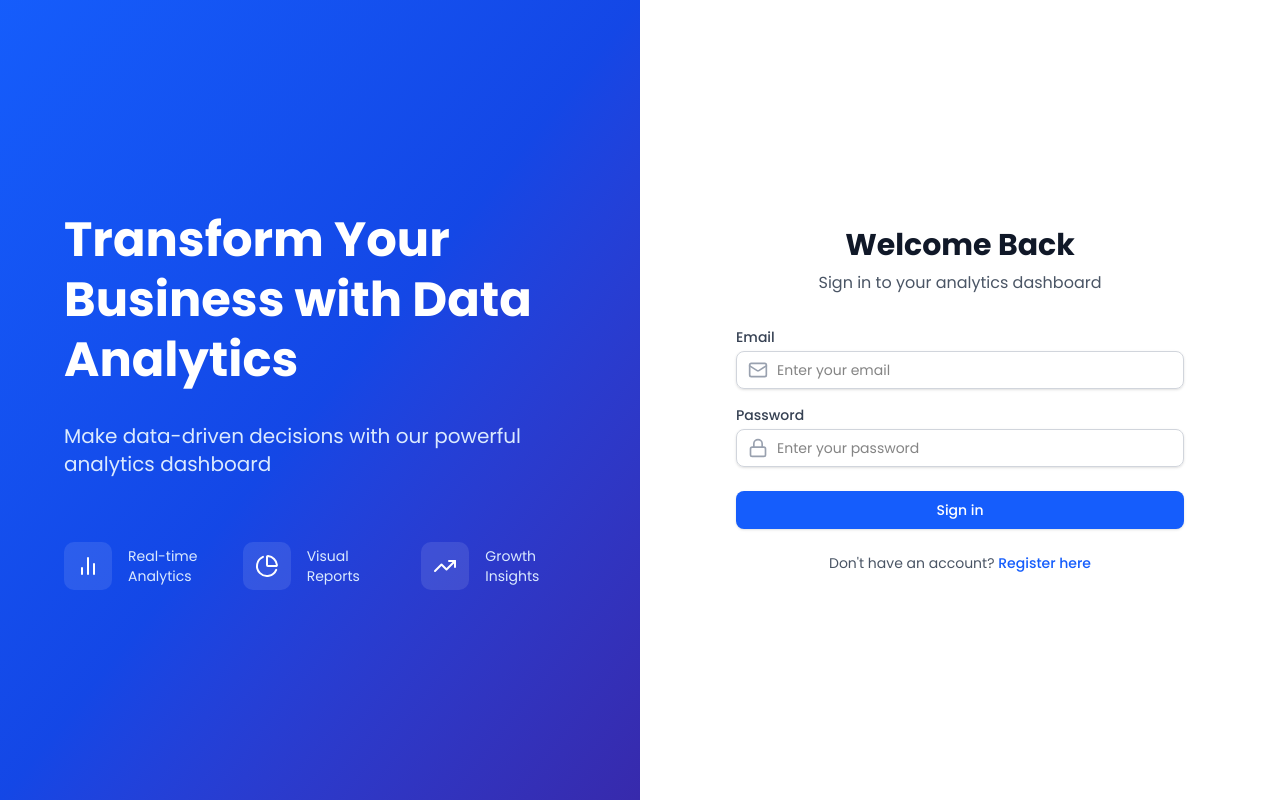
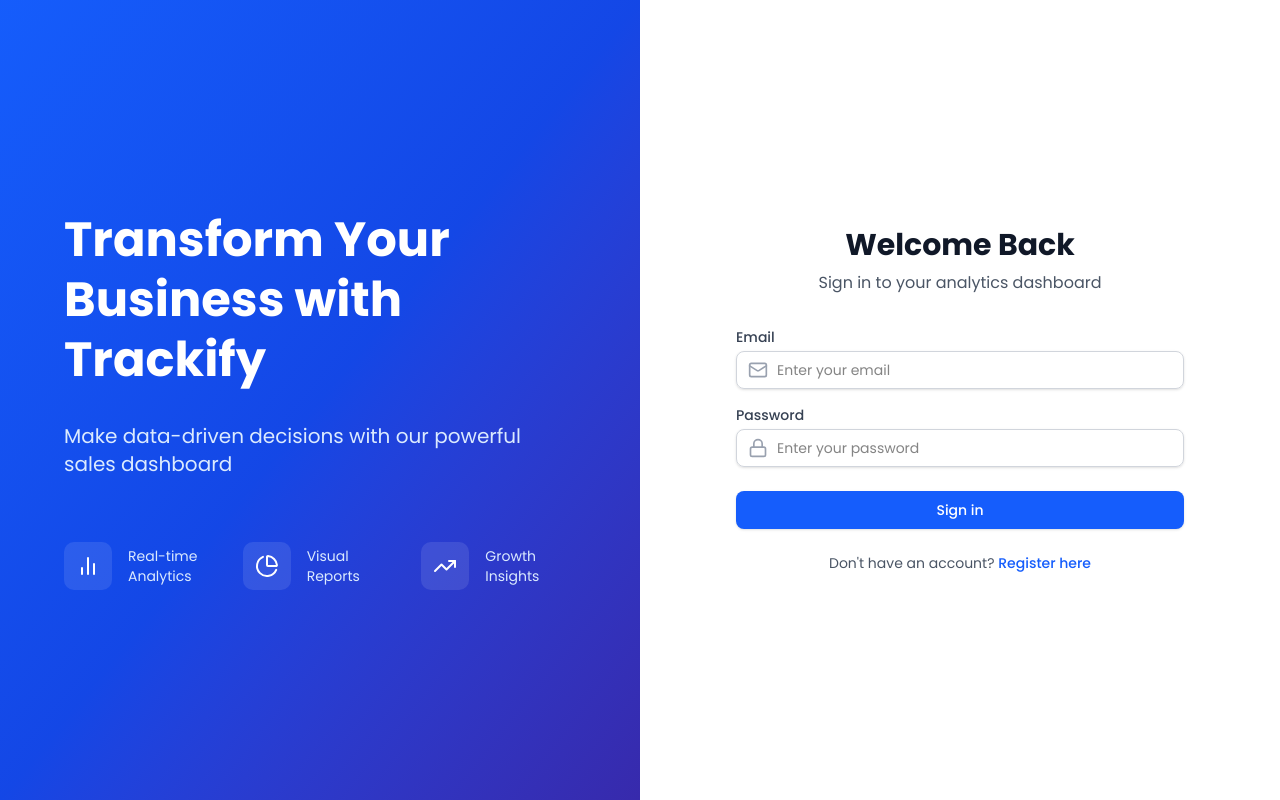
Before and after one commit to sourav0809/trackify-sales-dashboard, a Next.js app: page /login in a window 1280 px wide. Built offline with nearby package versions, Linux system fonts and the light colour scheme; no server answers.

Commit message:
feat: update branding in Login and Register pages to reflect new product name and enhance messaging

```diff
--- a/app/(auth)/login/page.tsx
+++ b/app/(auth)/login/page.tsx
@@ -94,10 +94,10 @@
         <div className="relative w-full h-full flex items-center justify-center p-12">
           <div className="text-white space-y-8 max-w-lg">
             <h1 className="text-5xl font-bold leading-tight">
-              Transform Your Business with Data Analytics
+              Transform Your Business with Trackify
             </h1>
             <p className="text-xl text-blue-100">
-              Make data-driven decisions with our powerful analytics dashboard
+              Make data-driven decisions with our powerful sales dashboard
             </p>
             <div className="grid grid-cols-1 md:grid-cols-3 gap-6 pt-8">
               <div className="flex items-center space-x-4">
--- a/app/(auth)/register/page.tsx
+++ b/app/(auth)/register/page.tsx
@@ -80,7 +80,9 @@
       router.push(pathNames.dashboard);
     } catch (err) {
       if (axios.isAxiosError(err)) {
-        const message = err.response?.data?.message || "Registration failed";
+        const message =
+          err.response?.data?.message ||
+          "Some error occurred. Registration failed";
         setFormError(message);
       } else {
         const message = "An unexpected error occurred";
@@ -98,10 +100,10 @@
         <div className="relative w-full h-full flex items-center justify-center p-12">
           <div className="text-white space-y-8 max-w-lg">
             <h1 className="text-5xl font-bold leading-tight">
-              Unlock the Power of Analytics
+              Unlock the Power of Trackify
             </h1>
             <p className="text-xl text-blue-100">
-              Join thousands of businesses making smarter decisions with data
+              Join thousands of teams growing smarter with real-time insights
             </p>
             <div className="grid grid-cols-1 md:grid-cols-3 gap-6 pt-8">
               <div className="flex items-center space-x-4">
```
